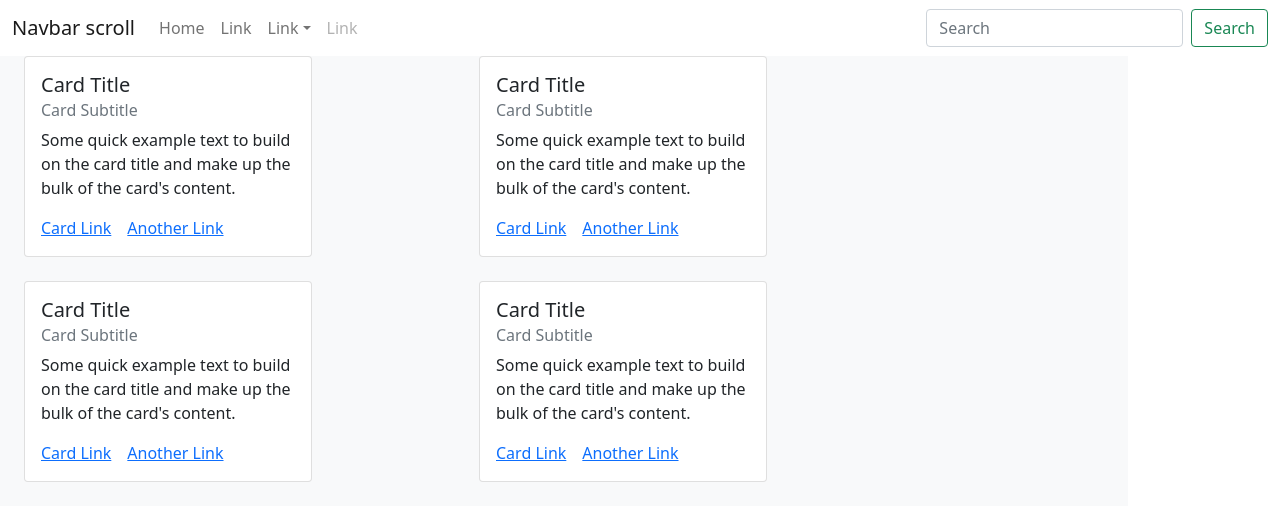
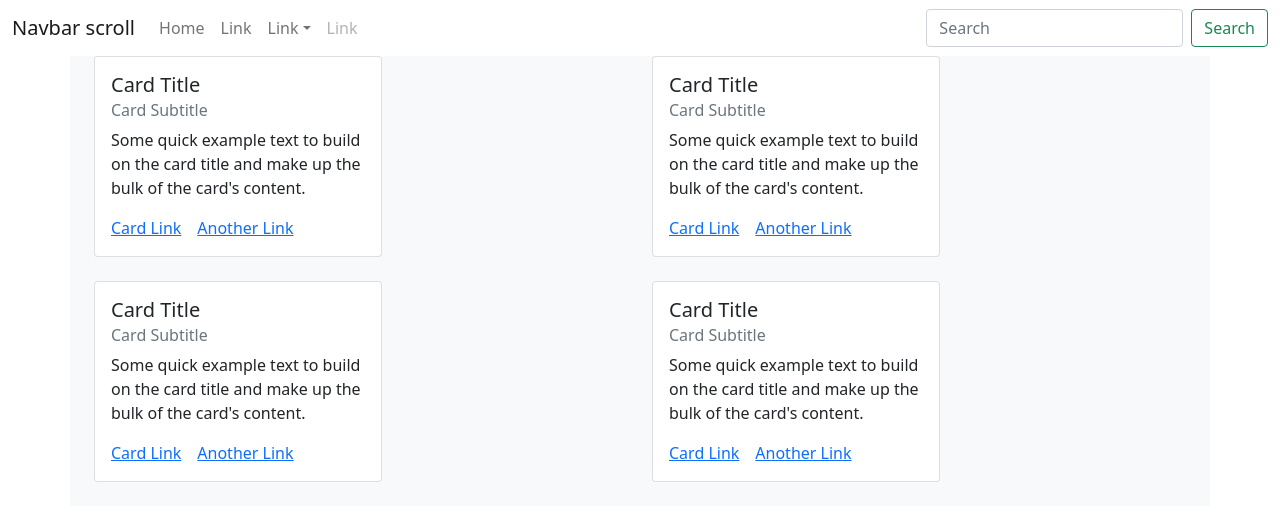
Before and after one commit to Be3tle/hobbycue, a React (Vite) app: page / in a window 1280 px wide. Shown: the top 520 px of the page. Built offline with nearby package versions, Linux system fonts and the light colour scheme.

Commit message:
items center

```diff
--- a/src/Pages/Home/Home.jsx
+++ b/src/Pages/Home/Home.jsx
@@ -2,9 +2,10 @@ import Card from 'react-bootstrap/Card';
 
 const Home = () => {
   return (
-    <div className="container row bg-light">
+    <div className="container d-flex align-items-center justify-content-center mx-auto bg-light">
+      <div className="row mx-auto ">
         {/* 1 */}
-      <div className="col-lg-5 mb-4">
+        <div className="col-lg-6 mb-4">
           <Card style={{ width: '18rem' }}>
             <Card.Body>
               <Card.Title>Card Title</Card.Title>
@@ -12,8 +13,8 @@ const Home = () => {
                 Card Subtitle
               </Card.Subtitle>
               <Card.Text>
-              Some quick example text to build on the card title and make up the
-              bulk of the card's content.
+                Some quick example text to build on the card title and make up
+                the bulk of the card's content.
               </Card.Text>
               <Card.Link href="#">Card Link</Card.Link>
               <Card.Link href="#">Another Link</Card.Link>
@@ -22,7 +23,7 @@ const Home = () => {
         </div>
 
         {/* 2 */}
-      <div className="col-lg-5 mb-4">
+        <div className="col-lg-6 mb-4">
           <Card style={{ width: '18rem' }}>
             <Card.Body>
               <Card.Title>Card Title</Card.Title>
@@ -30,8 +31,8 @@ const Home = () => {
                 Card Subtitle
               </Card.Subtitle>
               <Card.Text>
-              Some quick example text to build on the card title and make up the
-              bulk of the card's content.
+                Some quick example text to build on the card title and make up
+                the bulk of the card's content.
               </Card.Text>
               <Card.Link href="#">Card Link</Card.Link>
               <Card.Link href="#">Another Link</Card.Link>
@@ -40,7 +41,7 @@ const Home = () => {
         </div>
 
         {/* 3 */}
-      <div className="col-lg-5 mb-4">
+        <div className="col-lg-6 mb-4">
           <Card style={{ width: '18rem' }}>
             <Card.Body>
               <Card.Title>Card Title</Card.Title>
@@ -48,8 +49,8 @@ const Home = () => {
                 Card Subtitle
               </Card.Subtitle>
               <Card.Text>
-              Some quick example text to build on the card title and make up the
-              bulk of the card's content.
+                Some quick example text to build on the card title and make up
+                the bulk of the card's content.
               </Card.Text>
               <Card.Link href="#">Card Link</Card.Link>
               <Card.Link href="#">Another Link</Card.Link>
@@ -58,7 +59,7 @@ const Home = () => {
         </div>
 
         {/* 4 */}
-      <div className="col-lg-5 mb-4">
+        <div className="col-lg-6 mb-4">
           <Card style={{ width: '18rem' }}>
             <Card.Body>
               <Card.Title>Card Title</Card.Title>
@@ -66,8 +67,8 @@ const Home = () => {
                 Card Subtitle
               </Card.Subtitle>
               <Card.Text>
-              Some quick example text to build on the card title and make up the
-              bulk of the card's content.
+                Some quick example text to build on the card title and make up
+                the bulk of the card's content.
               </Card.Text>
               <Card.Link href="#">Card Link</Card.Link>
               <Card.Link href="#">Another Link</Card.Link>
@@ -75,6 +76,7 @@ const Home = () => {
           </Card>
         </div>
       </div>
+    </div>
   );
 };
 
```
Lines whose indentation alone changed are shown as unchanged.
